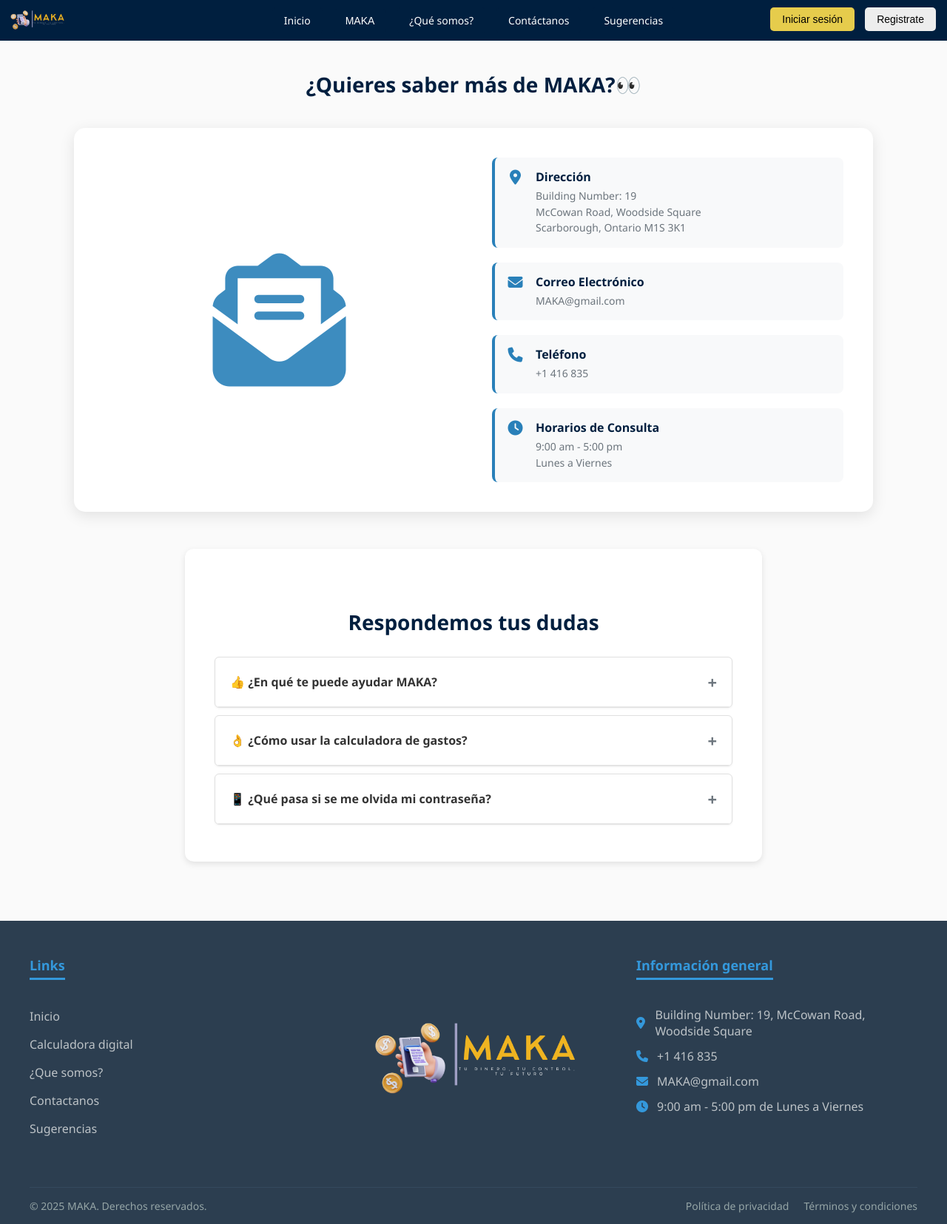
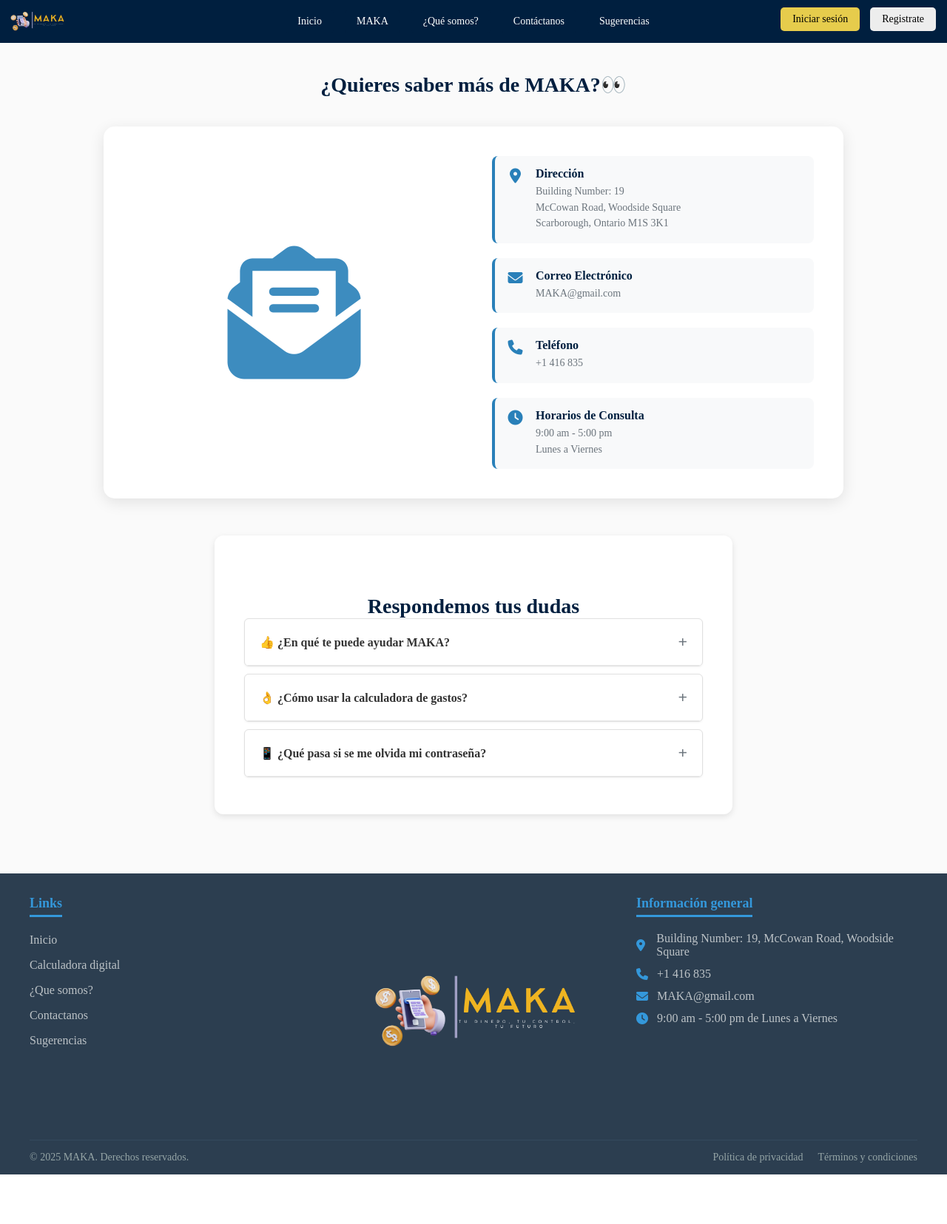
Before and after one commit to KeyRbZ/MAKA_ProyectoWeb_Secci-n01, a PHP site: page /contactanos.php in a window 1280 px wide. Shown: the whole page at 74% size. After the commit the page ends 1588 px from the top, so only its background shows below. Run offline with PHP 8.4, Linux system fonts and the light colour scheme; some libraries are stand-ins or nearby versions.

Commit message:
Style: Agregar mismo estilo a todas las paginas

```diff
--- a/contactanos.css
+++ b/contactanos.css
@@ -8,8 +8,14 @@
     --transition: all 0.3s ease;
 }
 
+* {
+    margin: 0;
+    padding: 0;
+    box-sizing: border-box;
+    font-family: 'Times New Roman', Times, serif;
+}
+
 body {
-    font-family: 'Segoe UI', Tahoma, Geneva, Verdana, sans-serif;
     color: #333;
     margin: 0;
     background-color: #fafafa;
@@ -18,7 +24,7 @@
 
 nav {
     background-color: var(--primary);
-    padding: 10px 20px;
+    padding: 13px 20px;
     position: relative;
 }
 
@@ -138,7 +144,7 @@
     padding: 40px;
     background: white;
     border-radius: 15px;
-    box-shadow: 0 5px 20px rgba(0,0,0,0.1);
+    box-shadow: 0 5px 20px rgba(0, 0, 0, 0.1);
 }
 
 .contacto-icono {
@@ -213,7 +219,7 @@
     width: 700px;
     margin: 20px auto;
     padding: 30px 50px;
-    box-shadow: 0 2px 8px rgba(0,0,0,0.05);
+    box-shadow: 0 2px 8px rgba(0, 0, 0, 0.05);
     line-height: 1.8;
     font-size: 15px;
     color: #444;
@@ -227,7 +233,7 @@
 .faq-container {
     background: white;
     border-radius: 12px;
-    box-shadow: 0 3px 8px rgba(0,0,0,0.1);
+    box-shadow: 0 3px 8px rgba(0, 0, 0, 0.1);
     width: 700px;
     margin: 50px auto 80px auto;
     padding: 40px;
@@ -259,7 +265,7 @@
     border: 1px solid #e0e0e0;
     border-radius: 6px;
     margin-bottom: 10px;
-    box-shadow: 0 1px 3px rgba(0,0,0,0.05);
+    box-shadow: 0 1px 3px rgba(0, 0, 0, 0.05);
     overflow: hidden;
 }
 
@@ -463,21 +469,8 @@
     color: #3498db;
 }
 
+/* Responsive */
 @media (max-width: 768px) {
-    .contacto-mejorado {
-        flex-direction: column;
-        gap: 30px;
-        padding: 30px 20px;
-    }
-
-    .contacto-icono i {
-        font-size: 120px;
-    }
-
-    .info-item {
-        padding: 12px;
-    }
-
     .footer-container {
         flex-direction: column;
         text-align: center;
@@ -515,20 +508,6 @@
 }
 
 @media (max-width: 480px) {
-    .contacto-icono i {
-        font-size: 80px;
-    }
-
-    .info-item {
-        flex-direction: column;
-        text-align: center;
-        gap: 10px;
-    }
-
-    .info-content h3 {
-        text-align: center;
-    }
-
     footer {
         padding: 25px 15px 10px;
     }
--- a/inicio.css
+++ b/inicio.css
@@ -12,10 +12,10 @@
     margin: 0;
     padding: 0;
     box-sizing: border-box;
+    font-family: 'Times New Roman', Times, serif;
 }
 
 body {
-    font-family: 'Segoe UI', Tahoma, Geneva, Verdana, sans-serif;
     line-height: 1.6;
     color: #333;
     background-color: #f8f9fa;
@@ -147,7 +147,6 @@
     margin: 40px auto;
     padding: 0 20px;
     text-align: center;
-    font-family: Arial, sans-serif;
     line-height: 1.6;
     color: var(--primary);
 }
@@ -155,12 +154,10 @@
 .contenido_texto h1 {
     margin-bottom: 20px;
     font-size: 2.5rem;
-    font-family: 'Times New Roman';
 }
 
 .contenido_texto p {
     font-size: 1.2rem;
-    font-family: 'Roboto';
 }
 
 .container {
--- a/inicio.php
+++ b/inicio.php
@@ -16,7 +16,7 @@
             <div class="logo">
                 <img src="archivos/1.png" alt="Logo MAKA">
             </div>
-            <a href="inicio.html">Inicio</a>
+            <a href="inicio.php">Inicio</a>
             <div class="desplegable">
                 <button>MAKA</button>
                 <div class="menu-content">
--- a/maka.css
+++ b/maka.css
@@ -14,7 +14,7 @@
     margin: 0;
     padding: 0;
     box-sizing: border-box;
-    font-family: 'Segoe UI', Tahoma, Geneva, Verdana, sans-serif;
+    font-family: 'Times New Roman', Times, serif;
 }
 
 body {
--- a/registro.css
+++ b/registro.css
@@ -13,10 +13,10 @@
     margin: 0;
     padding: 0;
     box-sizing: border-box;
+    font-family: 'Times New Roman', Times, serif;
 }
 
 body {
-    font-family: 'Segoe UI', Tahoma, Geneva, Verdana, sans-serif;
     line-height: 1.6;
     color: #333;
     background-color: #f8f9fa;
--- a/sugerencias.css
+++ b/sugerencias.css
@@ -12,10 +12,10 @@
     margin: 0;
     padding: 0;
     box-sizing: border-box;
+    font-family: 'Times New Roman';
 }
 
 body {
-    font-family: 'Segoe UI', Tahoma, Geneva, Verdana, sans-serif;
     line-height: 1.6;
     color: #333;
     background-color: #f8f9fa;
@@ -128,6 +128,7 @@
   max-width: 1200px;
   margin: 0 auto;
   padding: 32px 16px 56px;
+
 }
 
 .sugerencias-form{
```
Also changed, not shown: iniciar_sesion.css (+6 -1 lines), que_somos.css (+6 -4 lines).
